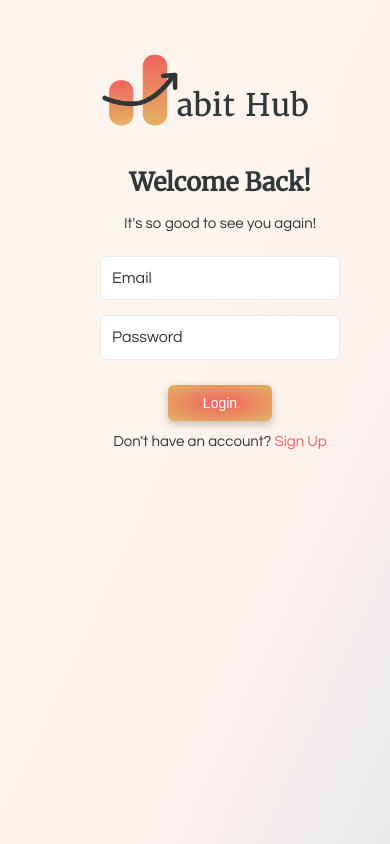
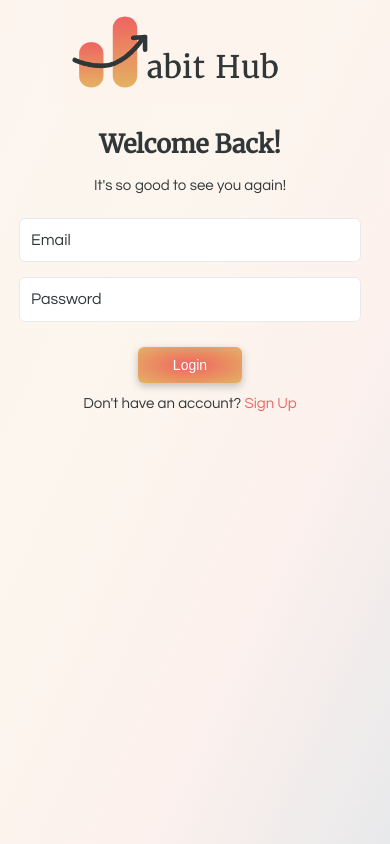
Before and after one commit to s3851446/habithub-frontend, a SvelteKit app in the folder final/habithub-frontend/: page /login in a window 390 px wide. Built offline with nearby package versions, Linux system fonts and the light colour scheme.

Commit message:
Uses <Tagline /> on login page

```diff
--- a/final/habithub-frontend/src/routes/(signinup)/login/+page.svelte
+++ b/final/habithub-frontend/src/routes/(signinup)/login/+page.svelte
@@ -4,6 +4,7 @@
   import TextInput from "../../../components/TextInput.svelte";
   import { jwt, loggedIn, userFirstName } from "../../../stores";
   import { base } from "$app/paths";
+  import Tagline from "../../../components/Tagline.svelte";
 
   const formSubmit = (event) => {
     event.preventDefault();
@@ -76,6 +77,10 @@
 </script>
 
 <div class="body">
+  <div class="slogan">
+    <Tagline />
+  </div>
+  <div class="rest">
     <img class="logo" src="{base}/images/logo_web.png" alt="Habit Hub logo" />
     <h1>Welcome Back!</h1>
     <p>It's so good to see you again!</p>
@@ -102,11 +107,47 @@
     </form>
     <p class="p">Don't have an account? <a href="/signup">Sign Up</a></p>
   </div>
+</div>
 
 <style lang="scss">
   .body {
-    margin-top: 0 auto;
+    margin-left: -88px;
+    margin-top: -1px;
+    padding: 0;
+    display: flex;
+    flex-direction: row;
+    justify-content: space-between;
     text-align: center;
+    align-items: center;
+    @media all and (max-width: 900px) {
+      flex-direction: column;
+      justify-content: center;
+      margin-top: 0;
+    }
+    @media all and (max-width: 800px) {
+      margin-left: -60px;
+    }
+  }
+
+  .slogan {
+    width: 50%;
+    @media all and (max-width: 900px) {
+      display: none;
+    }
+  }
+
+  .rest {
+    width: 50%;
+    transition: $trans-05;
+    @media all and (max-width: 900px) {
+      width: 80%;
+    }
+    @media all and (max-width: 500px) {
+      width: 90%;
+    }
+    @media all and (max-width: 300px) {
+      width: 98%;
+    }
   }
 
   .logo {
--- a/final/habithub-frontend/src/routes/(signinup)/signup/+page.svelte
+++ b/final/habithub-frontend/src/routes/(signinup)/signup/+page.svelte
@@ -2,7 +2,7 @@
   import { base } from "$app/paths";
   import Button from "../../../components/Button.svelte";
   import TextInput from "../../../components/TextInput.svelte";
-  import Slogan from "../../../components/Slogan.svelte";
+  import Tagline from "../../../components/Tagline.svelte";
 
   let user = {
     email: "",
@@ -51,7 +51,7 @@
 
 <div class="body">
   <div class="slogan">
-    <Slogan />
+    <Tagline />
   </div>
   <div class="rest">
     <img class="logo" src="{base}/images/logo_web.png" alt="Habit Hub logo" />
```
Lines whose indentation alone changed are shown as unchanged.
